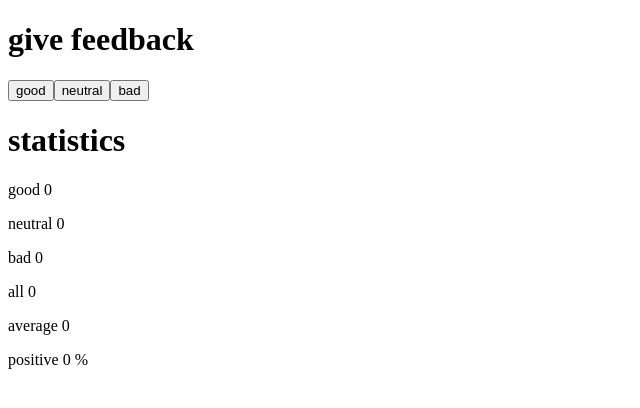
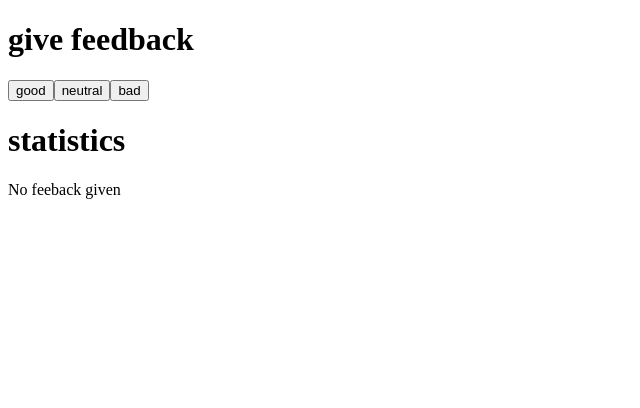
Before and after one commit to des-ant/2021_Full_Stack_Open, a React (Create React App) app in the folder part1/: page / in a window 1280 px wide. Shown: the top 408 px of the page, without its empty margins (0-640 px from the left). Built offline with nearby package versions, Linux system fonts and the light colour scheme.

Commit message:
Changed app to display stats only when feedback is gathered - ex 1.9

```diff
--- a/part1/src/App.js
+++ b/part1/src/App.js
@@ -12,7 +12,15 @@ const Display = ({text, counter, isPercentage}) => (
   <p>{text} { isNaN(counter) ? 0 : counter} { isPercentage ? '%' : '' }</p>
 );
 
-const Statistics = ({ good, neutral, bad, total, average, positive }) => (
+const Statistics = ({ good, neutral, bad, total, average, positive }) => {
+  if (total === 0) {
+    return (
+      <div>
+        No feeback given
+      </div>
+    )
+  }
+  return (
     <div>
       <Display text='good' counter={good} />
       <Display text='neutral' counter={neutral} />
@@ -21,18 +29,21 @@ const Statistics = ({ good, neutral, bad, total, average, positive }) => (
       <Display text='average' counter={average} />
       <Display text='positive' counter={positive} isPercentage={true} />
     </div>
-);
+  )
+};
 
 const App = (props) => {
-  // save clicks of each button to its own state
+  // Save clicks of each button to its own state
   const [good, setGood] = useState(0);
   const [neutral, setNeutral] = useState(0);
   const [bad, setBad] = useState(0);
 
+  // Variables to calculate statistics
   const total = good + neutral + bad;
   const average = (good - bad) / total;
   const positive = (good / total) * 100;
 
+  // Functions to update state
   const incrementGoodCount = () => setGood(good + 1);
   const incrementNeutralCount = () => setNeutral(neutral + 1);
   const incrementBadCount = () => setBad(bad + 1);
```
Lines whose indentation alone changed are shown as unchanged.
